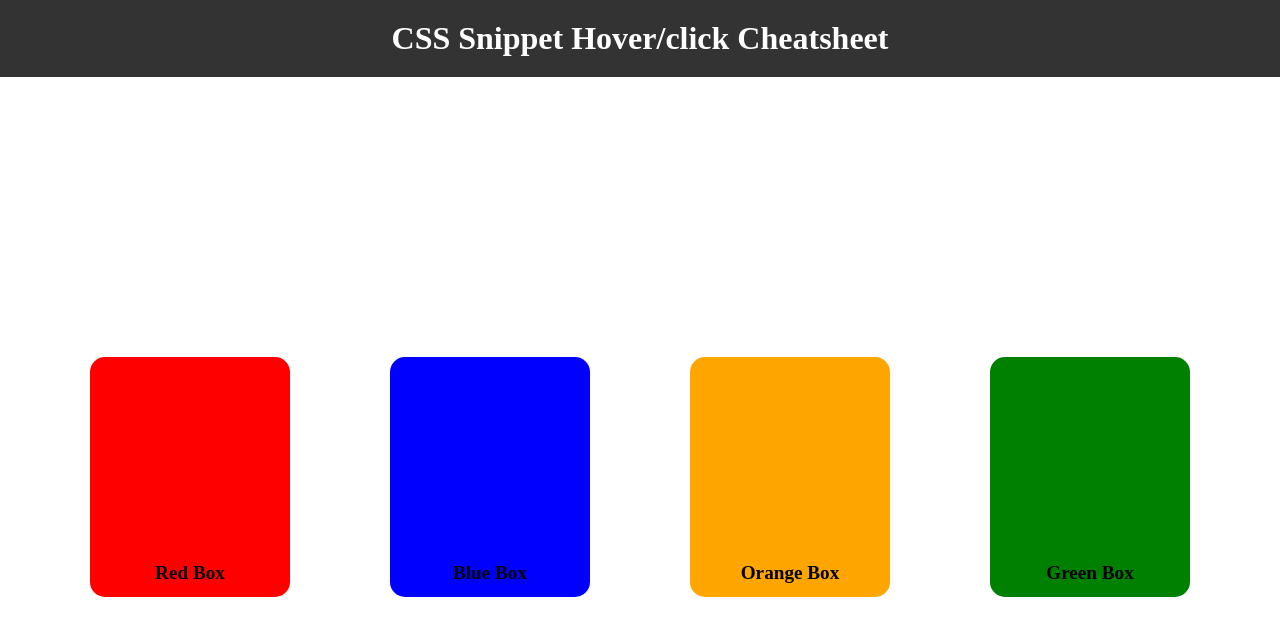
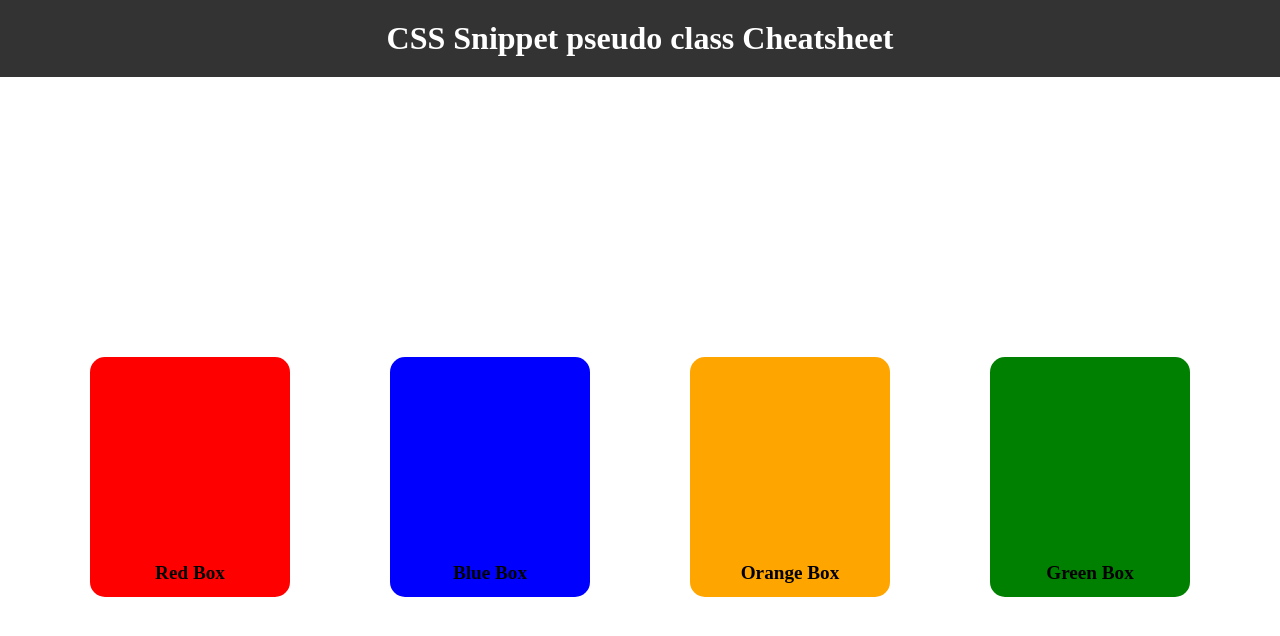
Before and after one commit to kylecoding1/mini-project, a plain HTML site: page index.html in a window 1280 px wide. Drawn offline with Linux system fonts and the light colour scheme.

Commit message:
C:/Program Files/Git/

```diff
--- a/index.html
+++ b/index.html
@@ -6,7 +6,7 @@
 </head>
 <body>
 	<header>
-		<h1>CSS Snippet Hover/click Cheatsheet</h1>
+		<h1>CSS Snippet pseudo class Cheatsheet</h1>
 	</header>
     <!--box classes so we can create different animation/styles for each one-->
 	<main>
```
